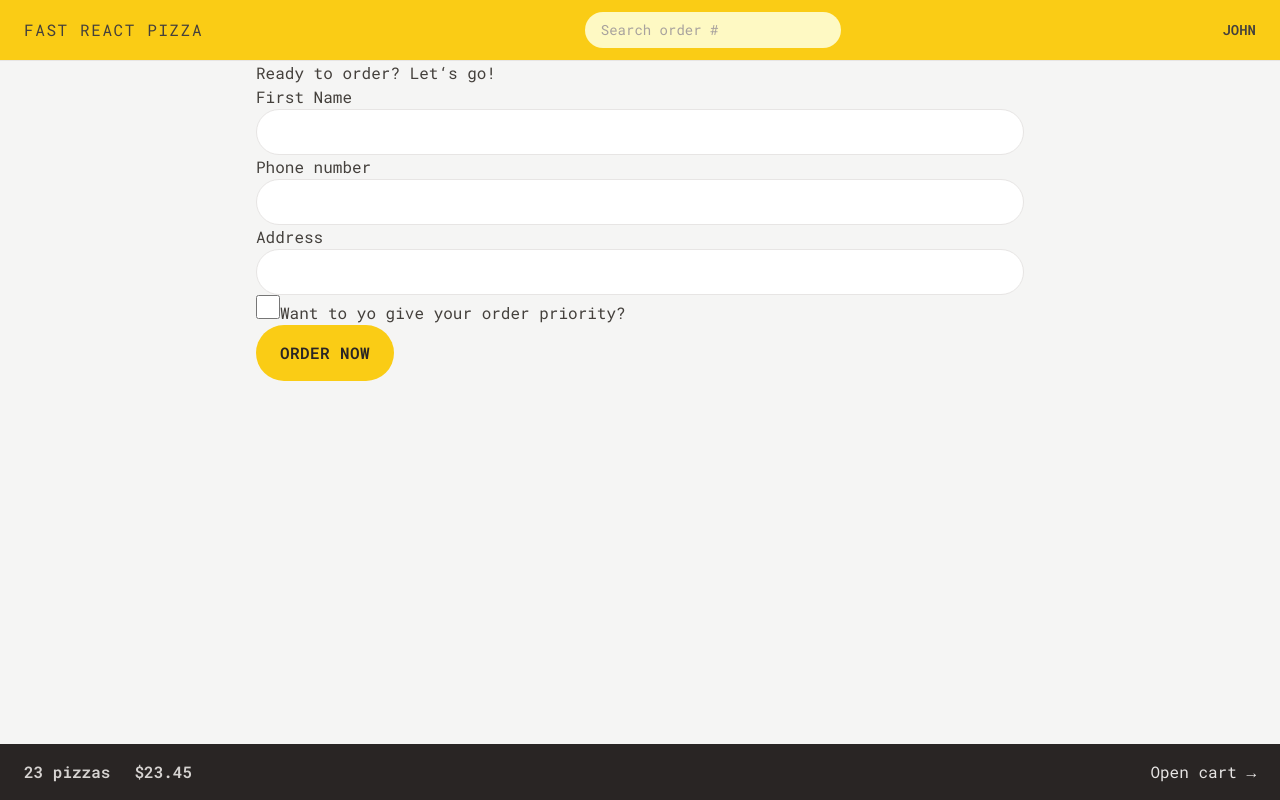
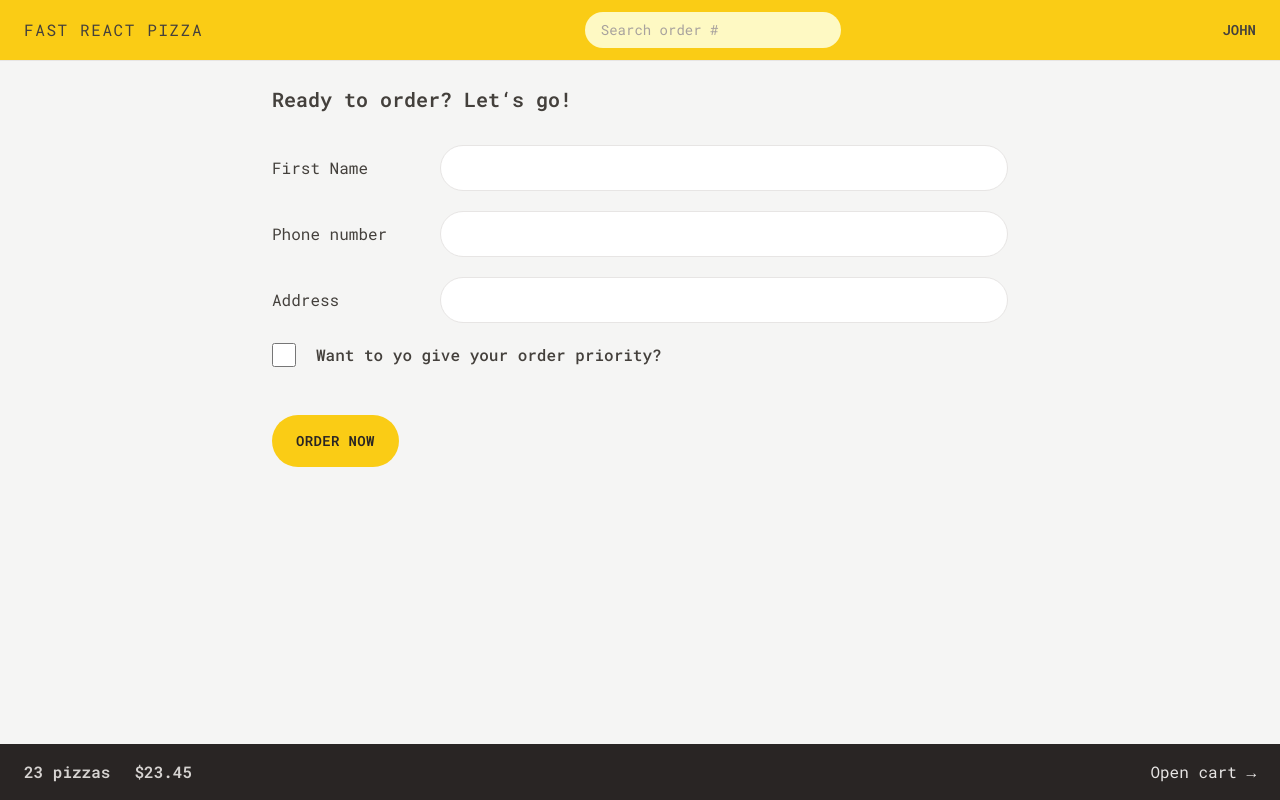
Before and after one commit to Divyanshu951/fast-react-pizza, a React (Vite) app: page /order/new in a window 1280 px wide. Built offline with nearby package versions, Linux system fonts and the light colour scheme.

Commit message:
feat: implement order creation and display features with Tailwind styling and reusable components

```diff
--- a/src/features/order/CreateOrder.jsx
+++ b/src/features/order/CreateOrder.jsx
@@ -44,31 +44,42 @@
   // console.log(formError);
 
   return (
-    <div>
-      <h2>Ready to order? Let&lsquo;s go!</h2>
+    <div className="px-4 py-6">
+      <h2 className="mb-8 text-xl font-semibold">
+        Ready to order? Let&lsquo;s go!
+      </h2>
 
       <Form method="POST">
-        <div>
-          <label>First Name</label>
-          <input className="input" type="text" name="customer" required />
+        <div className="mb-5 flex flex-col gap-2 sm:flex-row sm:items-center">
+          <label className="sm:basis-40">First Name</label>
+          <input className="input grow" type="text" name="customer" required />
         </div>
 
-        <div>
-          <label>Phone number</label>
-          <div>
-            <input className="input" type="tel" name="phone" required />
-          </div>
-          {formError?.phone && <p>{formError.phone}</p>}
-        </div>
-
-        <div>
-          <label>Address</label>
-          <div>
-            <input className="input" type="text" name="address" required />
+        <div className="mb-5 flex flex-col gap-2 sm:flex-row sm:items-center">
+          <label className="sm:basis-40">Phone number</label>
+          <div className="grow">
+            <input className="input w-full" type="tel" name="phone" required />
+            {formError?.phone && (
+              <p className="mt-2 rounded-md p-2 text-xs text-red-700">
+                {formError.phone}
+              </p>
+            )}
           </div>
         </div>
 
-        <div>
+        <div className="mb-5 flex flex-col gap-2 sm:flex-row sm:items-center">
+          <label className="sm:basis-40">Address</label>
+          <div className="grow">
+            <input
+              className="input w-full"
+              type="text"
+              name="address"
+              required
+            />
+          </div>
+        </div>
+
+        <div className="mb-12 flex items-center gap-5">
           <input
             className="h-6 w-6 accent-yellow-400 focus:outline-none focus:ring focus:ring-yellow-400 focus:ring-offset-2"
             type="checkbox"
@@ -77,7 +88,9 @@
             // value={withPriority}
             // onChange={(e) => setWithPriority(e.target.checked)}
           />
-          <label htmlFor="priority">Want to yo give your order priority?</label>
+          <label className="font-medium" htmlFor="priority">
+            Want to yo give your order priority?
+          </label>
         </div>
 
         <div>
--- a/src/features/order/Order.jsx
+++ b/src/features/order/Order.jsx
@@ -7,6 +7,7 @@
 } from "../../utils/helpers";
 import { getOrder } from "../../services/apiRestaurant";
 import { useLoaderData } from "react-router-dom";
+import OrderItem from "./OrderItem";
 
 function Order() {
   // Everyone can search for all orders, so for privacy reasons we're gonna gonna exclude names or address, these are only for the restaurant staff
@@ -24,30 +25,54 @@
   } = order;
   const deliveryIn = calcMinutesLeft(estimatedDelivery);
 
+  console.log(cart);
+
   return (
-    <div>
-      <div>
-        <h2>Status</h2>
+    <div className="space-y-8 px-4 py-6">
+      <div className="flex flex-wrap items-center justify-between gap-2">
+        <h2 className="text-xl font-semibold">Order #{id}</h2>
 
-        <div>
-          {priority && <span>Priority</span>}
-          <span>{status} order</span>
+        <div className="space-x-2">
+          {priority && (
+            <span className="rounded-full bg-red-500 px-3 py-1 text-sm font-semibold uppercase tracking-wide text-red-50">
+              Priority
+            </span>
+          )}
+          <span className="rounded-full bg-green-500 px-3 py-1 text-sm font-semibold uppercase tracking-wide text-green-50">
+            {status} order
+          </span>
         </div>
       </div>
 
-      <div>
-        <p>
+      <div className="flex flex-wrap items-center justify-between gap-2 bg-stone-200 px-6 py-5">
+        <p className="font-medium">
           {deliveryIn >= 0
             ? `Only ${calcMinutesLeft(estimatedDelivery)} minutes left 😃`
             : "Order should have arrived"}
         </p>
-        <p>(Estimated delivery: {formatDate(estimatedDelivery)})</p>
+        <p className="text-xs text-stone-500">
+          (Estimated delivery: {formatDate(estimatedDelivery)})
+        </p>
       </div>
 
-      <div>
-        <p>Price pizza: {formatCurrency(orderPrice)}</p>
-        {priority && <p>Price priority: {formatCurrency(priorityPrice)}</p>}
-        <p>To pay on delivery: {formatCurrency(orderPrice + priorityPrice)}</p>
+      <ul className="divider-y divide-stone-200 border-b border-t">
+        {cart.map((item) => (
+          <OrderItem item={item} key={item.id} />
+        ))}
+      </ul>
+
+      <div className="space-y-2 bg-stone-200 px-6 py-5">
+        <p className="text-sm font-medium text-stone-600">
+          Price pizza: {formatCurrency(orderPrice)}
+        </p>
+        {priority && (
+          <p className="text-sm font-medium text-stone-600">
+            Price priority: {formatCurrency(priorityPrice)}
+          </p>
+        )}
+        <p className="font-bold">
+          To pay on delivery: {formatCurrency(orderPrice + priorityPrice)}
+        </p>
       </div>
     </div>
   );
--- a/src/features/order/OrderItem.jsx
+++ b/src/features/order/OrderItem.jsx
@@ -1,13 +1,15 @@
+import { formatCurrency } from "../../utils/helpers";
+
 function OrderItem({ item, isLoadingIngredients, ingredients }) {
   const { quantity, name, totalPrice } = item;
 
   return (
-    <li>
-      <div>
+    <li className="py-3">
+      <div className="flex items-center justify-between gap-4 text-sm">
         <p>
-          <span>{quantity}&times;</span> {name}
+          <span className="font-bold">{quantity}&times;</span> {name}
         </p>
-        <p>{formatCurrency(totalPrice)}</p>
+        <p className="font-bold">{formatCurrency(totalPrice)}</p>
       </div>
     </li>
   );
--- a/src/index.css
+++ b/src/index.css
@@ -4,7 +4,7 @@
 
 @layer components {
   .input {
-    @apply w-full rounded-full border border-stone-200 px-4 py-2 text-sm transition-all duration-300 focus:outline-none focus:ring focus:ring-yellow-400 md:px-6 md:py-3;
+    @apply rounded-full border border-stone-200 px-4 py-2 text-sm transition-all duration-300 focus:outline-none focus:ring focus:ring-yellow-400 md:px-6 md:py-3;
   }
 }
 
--- a/src/ui/Button.jsx
+++ b/src/ui/Button.jsx
@@ -2,13 +2,13 @@
 
 function Button({ children, disabled, to, type }) {
   const base =
-    "inline-block rounded-full bg-yellow-400  font-semibold uppercase tracking-wide text-stone-800 transition-colors duration-300 hover:bg-yellow-300 focus:outline-none focus:ring focus:ring-yellow-300 focus:ring-offset-2 disabled:cursor-not-allowed";
+    "text-sm inline-block rounded-full bg-yellow-400  font-semibold uppercase tracking-wide text-stone-800 transition-colors duration-300 hover:bg-yellow-300 focus:outline-none focus:ring focus:ring-yellow-300 focus:ring-offset-2 disabled:cursor-not-allowed";
 
   const styles = {
     primary: base + " px-4 py-3 md:px-6 md:py-4",
     small: base + " py-2 px-4 md:px-5 md:py-2.5 text-xs",
     secondary:
-      "inline-block rounded-full border-2 border-stone-300 bg-transparent px-4 py-2.5 font-semibold uppercase tracking-wide text-stone-800 transition-colors duration-300 hover:bg-stone-300 hover:text-stone-800 focus:outline-none focus:ring focus:ring-stone-200 focus:ring-offset-2 disabled:cursor-not-allowed md:px-6 md:py-3.5",
+      "text-xs inline-block rounded-full border-2 border-stone-300 bg-transparent px-4 py-2.5 font-semibold uppercase tracking-wide text-stone-800 transition-colors duration-300 hover:bg-stone-300 hover:text-stone-800 focus:outline-none focus:ring focus:ring-stone-200 focus:ring-offset-2 disabled:cursor-not-allowed md:px-6 md:py-3.5",
   };
 
   if (to)
```
Also changed, not shown: index.html (+5 -1 lines).
